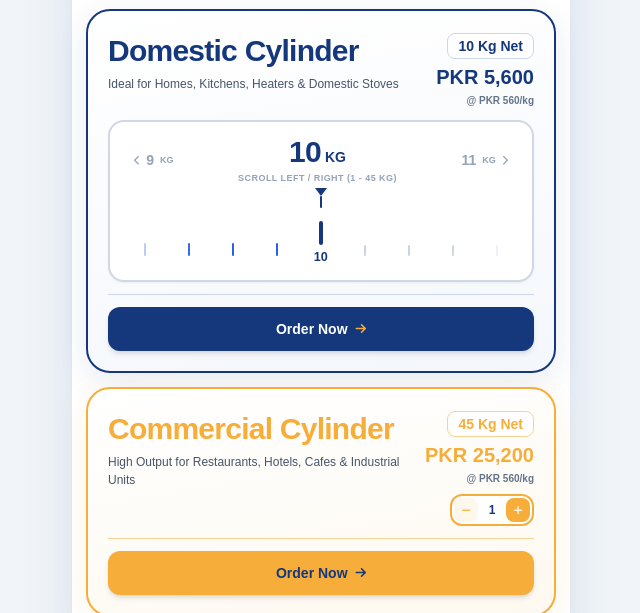
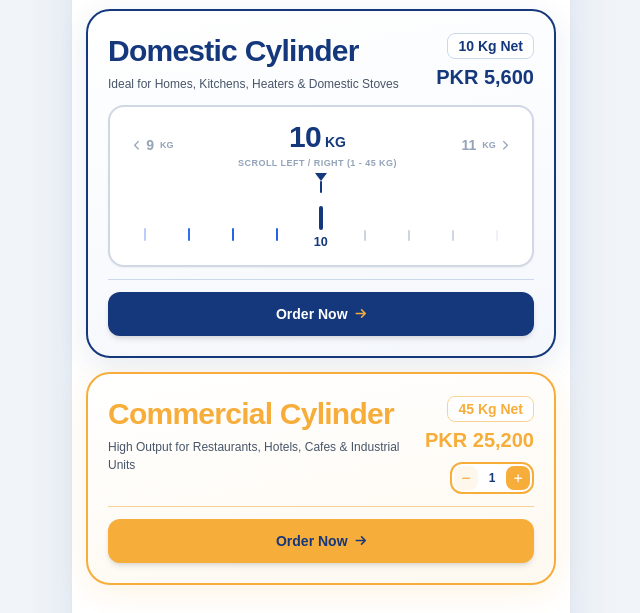
Before and after one commit to supportquranic/Mabrix-enterprises-order-online, a website: page index.html in a window 1280 px wide. Shown: the part 129-742 px from the top of the page, without its empty margins (319-959 px from the left). Drawn offline with nearby package versions, Linux system fonts and the light colour scheme; no server answers; a web font is replaced by a local one.

Commit message:
style: remove @560 per kg label under price from both domestic and commercial cards

```diff
--- a/index.html
+++ b/index.html
@@ -317,7 +317,6 @@
                             </span>
                             <div class="mt-1">
                                 <span id="domesticPriceDisplay" class="font-display font-black text-lg sm:text-xl text-[#15387C] leading-none block">PKR 5,600</span>
-                                <span id="domesticRatePerKgDisplay" class="text-[10px] text-slate-500 font-bold block mt-0.5">@ PKR 560/kg</span>
                             </div>
                         </div>
                     </div>
@@ -409,7 +408,6 @@
                             </span>
                             <div class="mt-1">
                                 <span id="commercialPriceDisplay" class="font-display font-black text-lg sm:text-xl text-[#F6AD3A] leading-none block">PKR 25,200</span>
-                                <span id="commercialRatePerKgDisplay" class="text-[10px] text-slate-500 font-bold block mt-0.5">@ PKR 560/kg</span>
                             </div>
 
                             <!-- Commercial Quantity Selector Under Price -->
```
